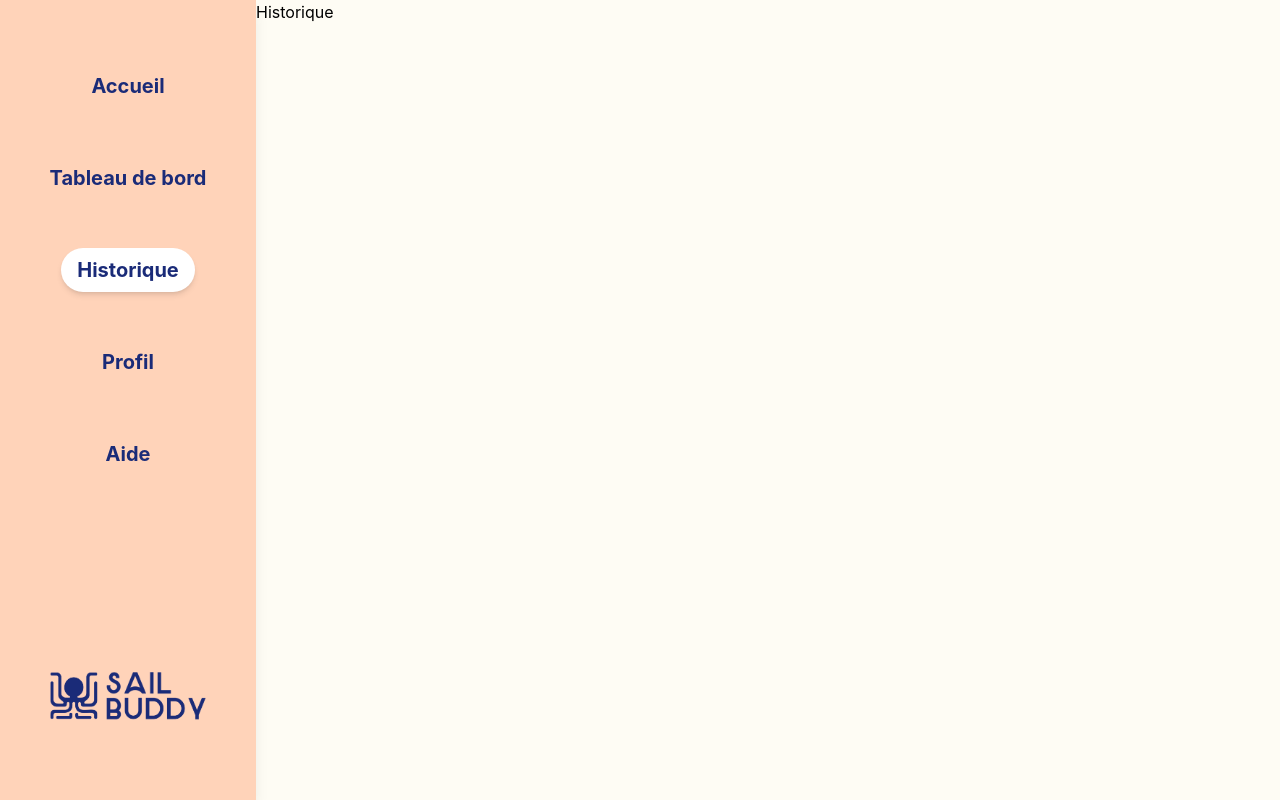
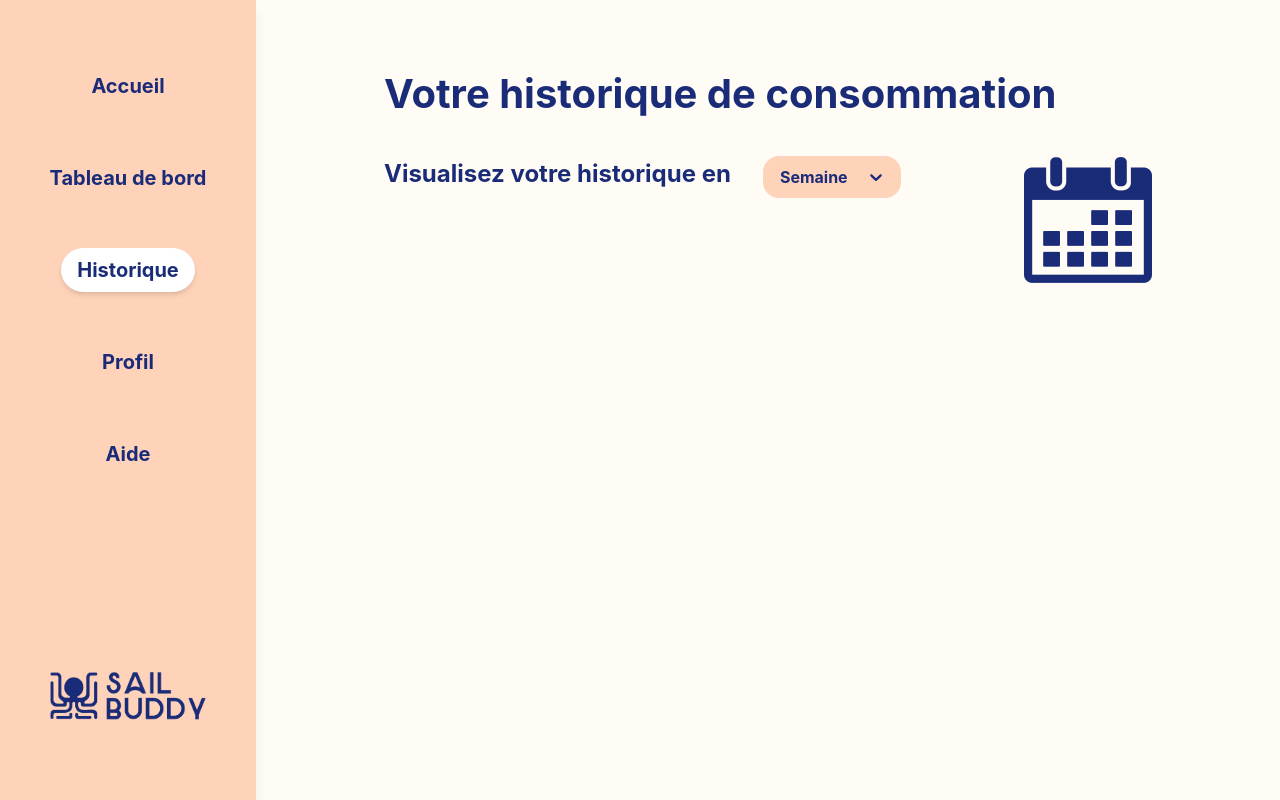
Before and after one commit to zoldik333/SailBuddy, a React (Create React App) app in the folder frontend/web/: page /history in a window 1280 px wide. Built offline with nearby package versions, Linux system fonts and the light colour scheme.

Commit message:
[ADD] dropdown for date in dashboard

```diff
--- a/frontend/web/src/Components/Informations/ProfileDashboard.tsx
+++ b/frontend/web/src/Components/Informations/ProfileDashboard.tsx
@@ -2,8 +2,11 @@ import React from 'react';
 import Titles from "../Text/Titles";
 import ClassicButton from "../Buttons/ClassicButton";
 import ConsumptionContainer from "./ConsumptionContainer";
+import { useNavigate } from 'react-router-dom';
 
 export default function ProfileDashboard() {
+  const navigate = useNavigate();
+
   return (
     <div className="bg-[#FFD3B9] h-screen w-[30%] fixed top-0 right-0 rounded-l-3xl p-16 flex flex-col gap-16">
       <div className={"flex flex-row gap-8"}>
@@ -14,7 +17,7 @@ export default function ProfileDashboard() {
         </div>
       </div>
       <div className={"flex flex-col items-center gap-8"}>
-        <ClassicButton content={"Accéder à mon profil"} onClick={() => {}}/>
+        <ClassicButton content={"Accéder à mon profil"} onClick={() => navigate('/profile')}/>
         <Titles title={"Votre consommation journalière"} size={1.5}/>
         <div className="flex flex-col w-full h-auto gap-8">
           <div className="border-b-2 border-[#1A2B78] pb-8">
--- /dev/null
+++ b/frontend/web/src/Components/Informations/ProfileInformation.tsx
@@ -0,0 +1,30 @@
+import React from 'react';
+
+interface InformationContentProps {
+  title: string;
+  content: string;
+}
+
+function InformationContent({title, content} : InformationContentProps) {
+  return (
+    <div className={"text-[#1A2B78] text-[1.2em]"}>
+      {title} : <span className={"font-bold"}>{content}</span>
+    </div>
+  )
+}
+
+export default function ProfileInformation() {
+  return (
+    <div className={"w-full h-auto flex flex-row bg-[#FFE8D7] p-16 rounded-2xl gap-16"}>
+      <img src={"assets/profile/profile_template.png"} alt={""} className={"w-64 h-64 object-cover rounded-2xl"}/>
+      <div className={"flex flex-col justify-between"}>
+        <div className={"text-[#1A2B78] font-bold text-[1.3em]"}>Nom Prénom</div>
+        <InformationContent title={"Adresse"} content={"13015 Chem. du Littoral, 13015 Marseille"}/>
+        <InformationContent title={"E-mail"} content={"nom.prenom@gmail.com"}/>
+        <InformationContent title={"Tel."} content={"07.86.54.87.65"}/>
+        <InformationContent title={"Mot de passe"} content={"**********"}/>
+        <div className={"text-[#1A2B78] underline cursor-pointer"}>Mot de passe oublié?</div>
+      </div>
+    </div>
+  )
+}
--- /dev/null
+++ b/frontend/web/src/Components/Selectors/DateDropdown.tsx
@@ -0,0 +1,81 @@
+
+import React, { useState } from "react";
+import Select from "react-select";
+
+const DateDropdown: React.FC = () => {
+  const options = [
+    { value: "week", label: "Semaine" },
+    { value: "month", label: "Mois" },
+    { value: "year", label: "Année" },
+  ];
+
+  const [selectedOption, setSelectedOption] = useState(options[0]);
+
+  const filteredOptions = options.filter(
+    (option) => option.value !== selectedOption?.value
+  );
+
+  const customStyles = {
+    control: (provided: any) => ({
+      ...provided,
+      backgroundColor: "#FFD3B9",
+      border: "3px solid #FFD3B9",
+      borderRadius: "16px",
+      boxShadow: "none",
+      display: "flex",
+      justifyContent: "space-between",
+      "&:hover": { borderColor: "#1A2B78" },
+      fontSize: "1em",
+      padding: "0 4px",
+    }),
+    menu: (provided: any) => ({
+      ...provided,
+      backgroundColor: "transparent",
+      border: "none",
+      boxShadow: "none",
+      padding: 0,
+    }),
+    option: (provided: any) => ({
+      ...provided,
+      backgroundColor: "transparent",
+      color: "#1A2B78",
+      fontWeight: "bold",
+      cursor: "pointer",
+      marginBottom: "8px",
+      border: "3px solid #FFD3B9",
+      borderRadius: "16px",
+    }),
+    singleValue: (provided: any) => ({
+      ...provided,
+      color: "#1A2B78",
+      fontWeight: "bold",
+    }),
+    indicatorsContainer: (provided: any) => ({
+      ...provided,
+      padding: "0",
+    }),
+    dropdownIndicator: (provided: any) => ({
+      ...provided,
+      color: "#1A2B78",
+      "&:hover": {
+        color: "#1A2B78",
+      },
+    }),
+    indicatorSeparator: () => ({
+      display: "none",
+    }),
+  };
+
+  return (
+    <Select
+      options={filteredOptions}
+      styles={customStyles}
+      value={selectedOption}
+      placeholder="Choisissez une période"
+      isSearchable={false}
+      onChange={(selected) => setSelectedOption(selected!)}
+    />
+  );
+};
+
+export default DateDropdown;
--- a/frontend/web/src/dashboard.tsx
+++ b/frontend/web/src/dashboard.tsx
@@ -1,9 +1,24 @@
 import React from 'react';
+import Titles from "./Components/Text/Titles";
+import ProfileDashboard from "./Components/Informations/ProfileDashboard";
+import QuantityContainer from "./Components/Informations/QuantityContainer";
 
 export default function Dashboard() {
   return (
-    <div className="ml-[20%] w-[80%]">
-      Tableau de board
+    <div className="flex">
+      <div className="ml-[20%] w-[80%]">
+        <div className="w-[60%] flex justify-center items-center py-16">
+          <div className={"flex justify-center flex-col items-center gap-16"}>
+            <div className={"w-full"}>
+              <Titles title={"Tableau de bord"} fontWeight={"bold"} size={2.5}/>
+            </div>
+            <QuantityContainer type={"eau"} quantity={50} />
+            <QuantityContainer type={"énergie"} quantity={36} />
+          </div>
+        </div>
+      </div>
+
+      <ProfileDashboard/>
     </div>
   )
 }
--- a/frontend/web/src/history.tsx
+++ b/frontend/web/src/history.tsx
@@ -1,9 +1,24 @@
-import React from 'react';
+import React from "react";
+import Titles from "./Components/Text/Titles";
+import DateDropdown from "./Components/Selectors/DateDropdown";
 
-export default function History() {
+const History: React.FC = () => {
   return (
-    <div className="ml-[20%] w-[80%]">
-      Historique
+    <div className="ml-[20%] w-[80%] px-32 py-16">
+      <div className={"flex flex-col gap-8"}>
+        <Titles title={"Votre historique de consommation"} size={2.5} />
+        <div className={"flex flex-row gap-4 items-start justify-between"}>
+          <div className={"flex flex-row gap-8"}>
+            <div className={"text-[1.5em] text-[#1A2B78] font-bold"}>
+              Visualisez votre historique en
+            </div>
+            <DateDropdown />
+          </div>
+          <img src={"assets/infos/calendar.png"} alt={""} className={"h-32 w-32 object-cover"} />
+        </div>
+      </div>
     </div>
-  )
-}
+  );
+};
+
+export default History;
--- a/frontend/web/src/profile.tsx
+++ b/frontend/web/src/profile.tsx
@@ -1,9 +1,18 @@
 import React from 'react';
+import Titles from "./Components/Text/Titles";
+import ProfileInformation from "./Components/Informations/ProfileInformation";
 
 export default function Profile() {
   return (
-    <div className="ml-[20%] w-[80%]">
-      Profil
+    <div className="ml-[20%] w-[80%] flex flex-col gap-8 p-32">
+      <div className={"flex flex-row justify-between items-center"}>
+        <Titles title={"Bonjour, Prénom !"} />
+        <div className={"flex flex-row gap-8 items-center"}>
+          <img src={"assets/profile/globe.png"} alt={""} className="h-12 w-12 object-cover"/>
+          <div className={"text-[#1A2B78] text-[1.5em] font-bold"}>Français</div>
+        </div>
+      </div>
+      <ProfileInformation />
     </div>
   )
 }
```
Also changed, not shown: frontend/web/public/assets/infos/calendar.png (added).
